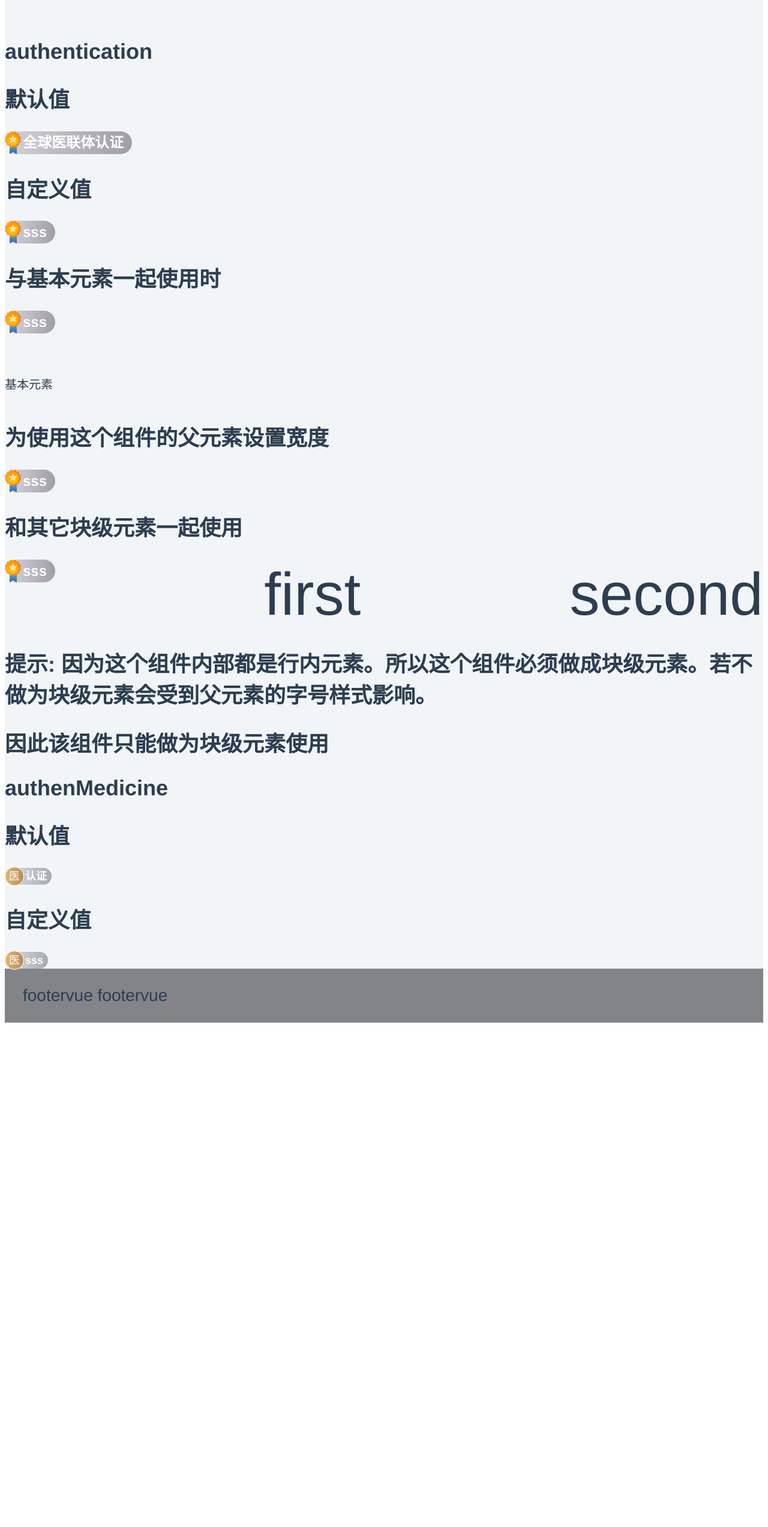
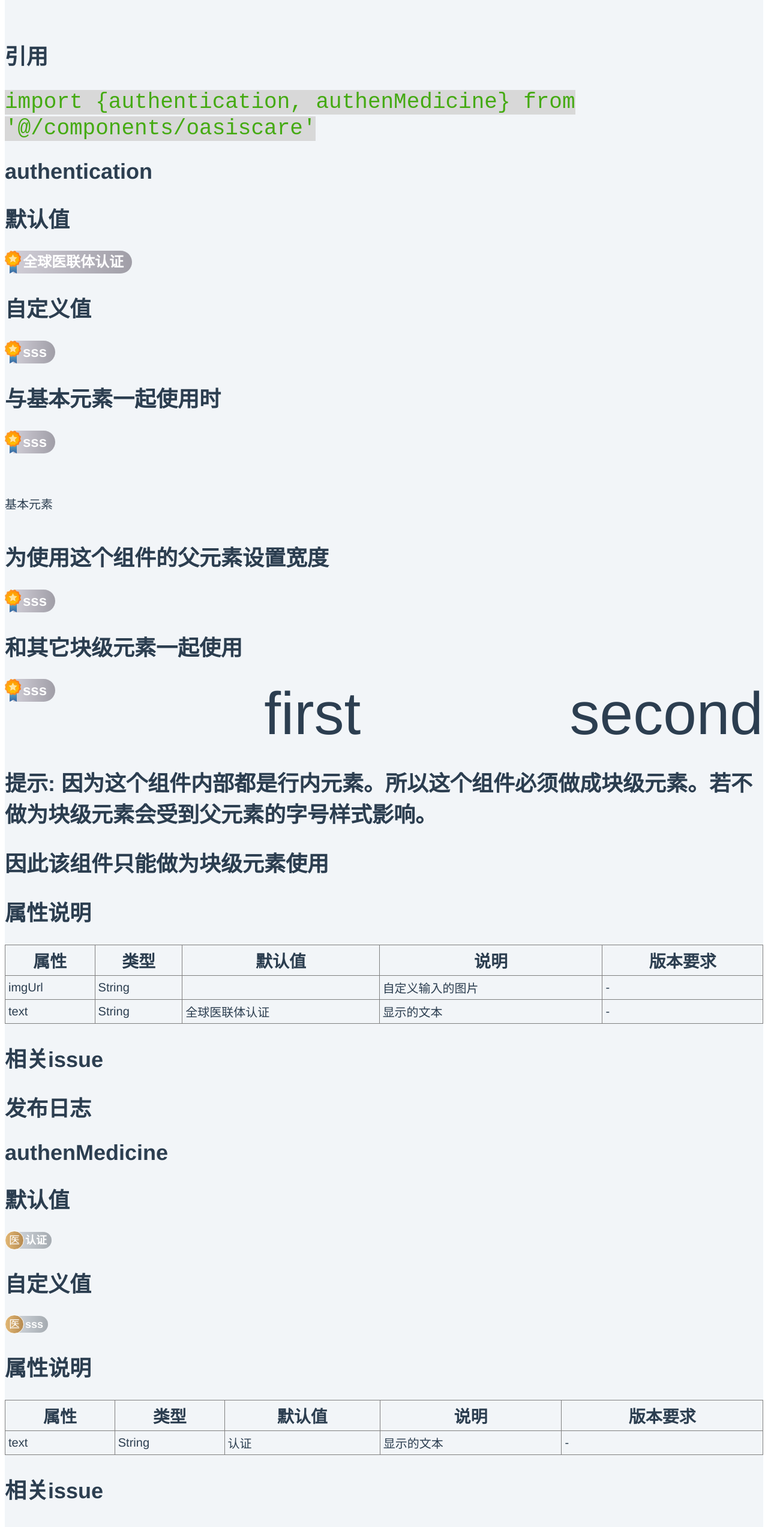
Before and after one commit to feigebaobei/oasiscare, a Vue app: page /#/authentication in a window 1280 px wide. Shown: the part 248-2794 px from the top of the page at 60% size. Before the commit the page ends 1961 px from the top, so only its background shows below. Built offline with nearby package versions, Linux system fonts and the light colour scheme.

Commit message:
写authentication的文档

```diff
--- a/src/components/demo/authentication.vue
+++ b/src/components/demo/authentication.vue
@@ -1,5 +1,9 @@
 <template>
   <div class="authentication">
+    <div class="import">
+      <h2>引用</h2>
+      <code>import {authentication, authenMedicine} from '@/components/oasiscare'</code>
+    </div>
     <h2>authentication</h2>
     <h2>默认值</h2>
     <!-- <div class="inline"> -->
@@ -20,16 +24,25 @@
     </div>
     <h2>提示: 因为这个组件内部都是行内元素。所以这个组件必须做成块级元素。若不做为块级元素会受到父元素的字号样式影响。</h2>
     <h2>因此该组件只能做为块级元素使用</h2>
+    <h2>属性说明</h2>
+    <explain-table :tds="attrs0"></explain-table>
+    <h2>相关issue</h2>
+    <h2>发布日志</h2>
     <h2>authenMedicine</h2>
     <h2>默认值</h2>
     <authen-medicine></authen-medicine>
     <h2>自定义值</h2>
     <authen-medicine :text="a0.text"></authen-medicine>
+    <h2>属性说明</h2>
+    <explain-table :tds="attrs1"></explain-table>
+    <h2>相关issue</h2>
+    <h2>发布日志</h2>
   </div>
 </template>
 
 <script>
 import { authentication, authenMedicine } from '@/components/oasiscare'
+import explainTable from '../../components/explainTabel.vue'
 export default {
   props: {},
   data () {
@@ -42,14 +55,22 @@ export default {
       },
       a2: {
         text: 'welcome'
-      }
+      },
+      attrs0: [
+        ['imgUrl', 'String', '', '自定义输入的图片', '-'],
+        ['text', 'String', '全球医联体认证', '显示的文本', '-']
+      ],
+      attrs1: [
+        ['text', 'String', '认证', '显示的文本', '-']
+      ]
     }
   },
   computed: {
   },
   components: {
     authentication,
-    authenMedicine
+    authenMedicine,
+    explainTable
   },
   methods: {},
   created () {},
@@ -58,6 +79,7 @@ export default {
 </script>
 
 <style lang="stylus" scoped>
+@import '../../assets/style/basic.styl'
 
 .authentication
 
```
